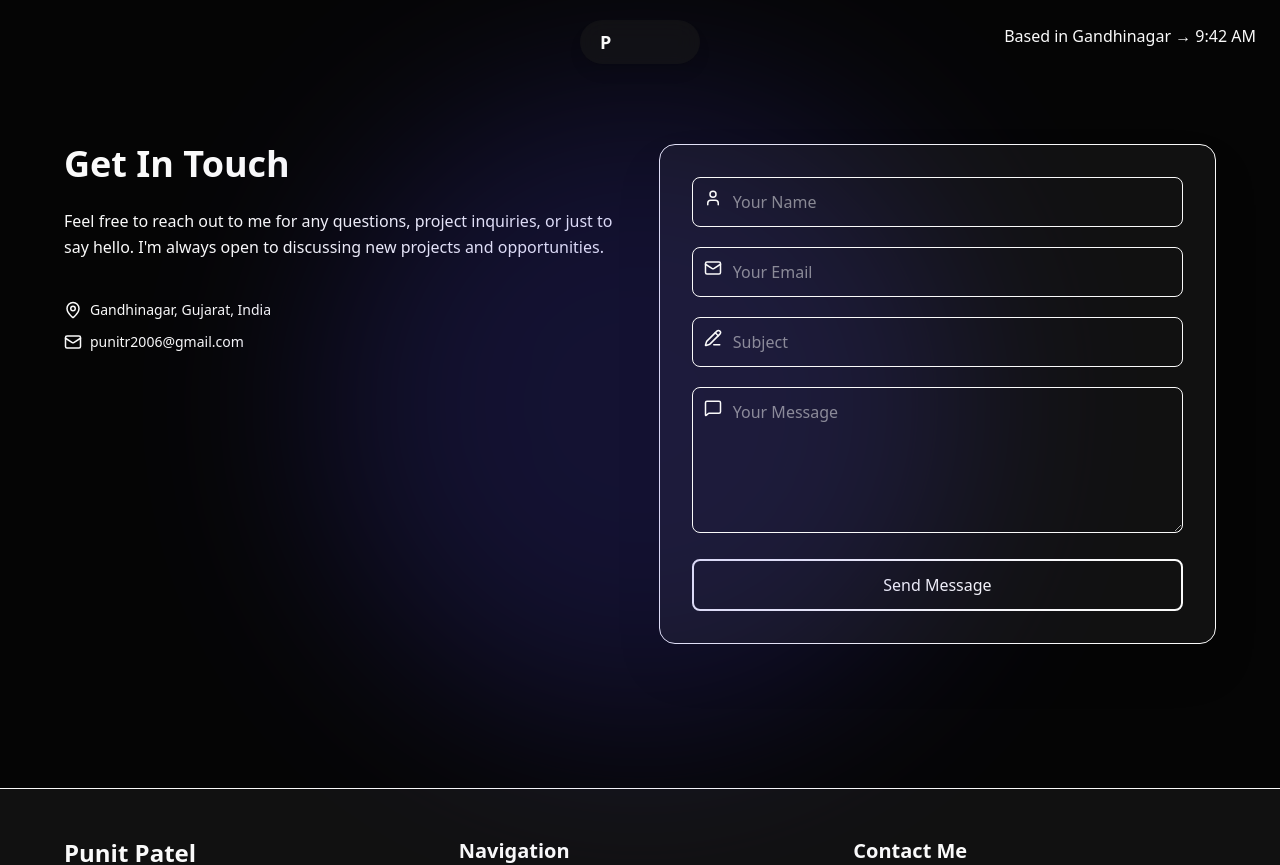
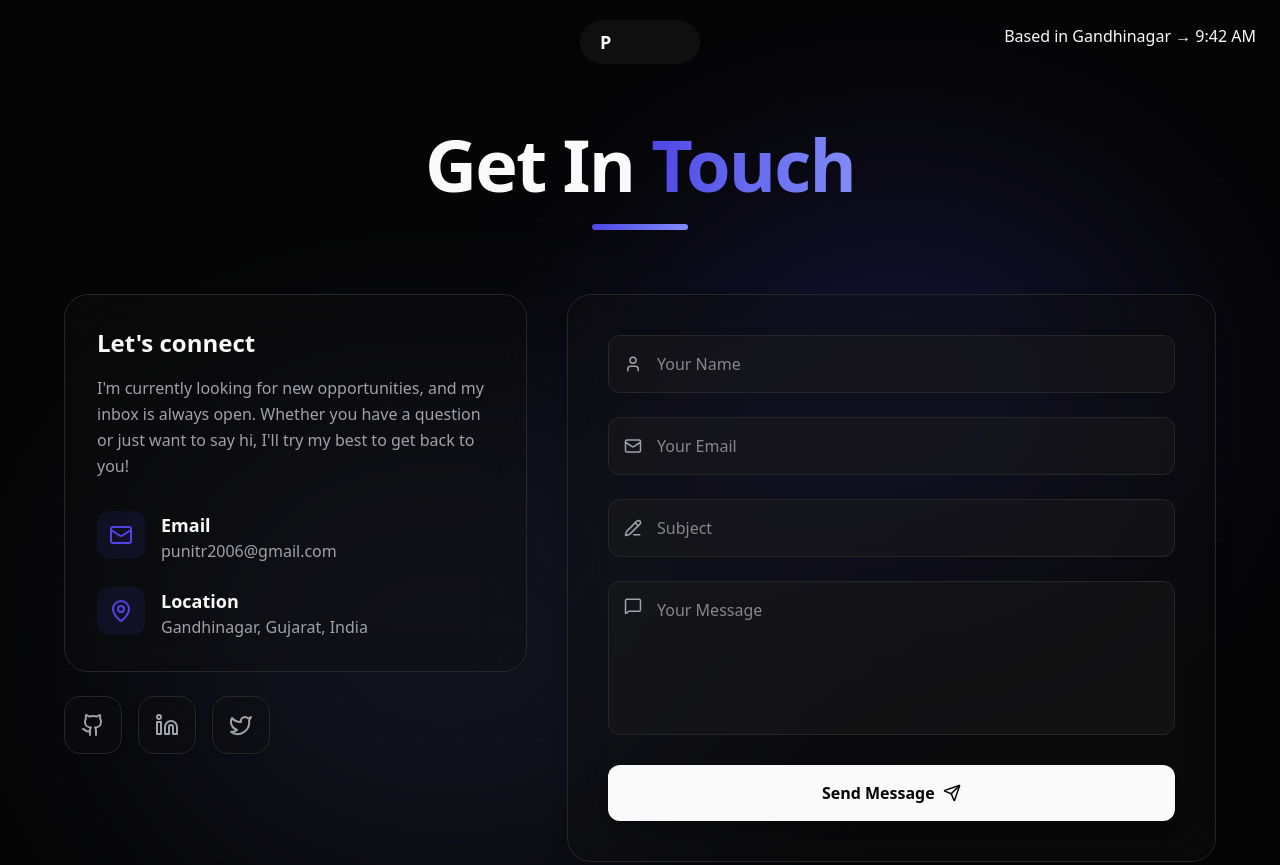
Before and after one commit to punit1703/personal-portfolio, a Next.js app: page /contact in a window 1280 px wide. Shown: the top 865 px of the page. Built offline with nearby package versions, Linux system fonts and the light colour scheme.

Commit message:
redesign contact section with premium glassmorphic bento-box UI

```diff
--- a/components/ContactForm.tsx
+++ b/components/ContactForm.tsx
@@ -1,7 +1,7 @@
 "use client";
 import React from "react";
 import { useForm, ValidationError } from "@formspree/react";
-import { Mail, MapPin, User, PencilLine, MessageSquare } from "lucide-react";
+import { Mail, MapPin, User, PencilLine, MessageSquare, CheckCircle, Github, Linkedin, Twitter, Send } from "lucide-react";
 import Link from "next/link";
 import { motion } from "framer-motion";
 
@@ -10,63 +10,129 @@ const ContactForm = React.memo(() => {
 
   if (state.succeeded) {
     return (
-      <section className="min-h-[60vh] flex flex-col justify-center items-center text-center bg-background text-foreground px-4 py-20 transition-colors">
-        <h2 className="text-3xl sm:text-4xl font-bold text-green-500 my-7">
-          🎉 Thank You!
+      <section className="relative min-h-[80vh] flex flex-col justify-center items-center text-center bg-[var(--background)] text-[var(--foreground)] px-4 overflow-hidden">
+        {/* Ambient Effects */}
+        <div className="absolute inset-0 z-0 pointer-events-none hidden md:block">
+          <div className="absolute top-1/2 left-1/2 -translate-x-1/2 -translate-y-1/2 w-[500px] h-[500px] bg-[var(--primary)] rounded-full blur-[150px] opacity-20"></div>
+          <div className="absolute inset-0 opacity-[0.02] dark:opacity-[0.04]" style={{ backgroundImage: "radial-gradient(var(--foreground) 1px, transparent 1px)", backgroundSize: "40px 40px" }}></div>
+        </div>
+
+        <motion.div
+          initial={{ opacity: 0, scale: 0.9, y: 20 }}
+          animate={{ opacity: 1, scale: 1, y: 0 }}
+          transition={{ duration: 0.6, ease: "easeOut" }}
+          className="relative z-10 bg-[var(--card)]/80 md:bg-[var(--card)]/40 backdrop-blur-none md:backdrop-blur-xl border border-[var(--border)] p-10 md:p-16 rounded-3xl shadow-2xl max-w-xl w-full flex flex-col items-center"
+        >
+          <div className="w-20 h-20 bg-[var(--primary)]/10 rounded-full flex items-center justify-center mb-6">
+            <CheckCircle className="text-[var(--primary)]" size={40} />
+          </div>
+          <h2 className="text-3xl sm:text-5xl font-black mb-4 tracking-tight">
+            Message <span className="text-transparent bg-clip-text bg-gradient-to-r from-[var(--primary)] to-[var(--accent)]">Sent!</span>
           </h2>
-        <p className="text-muted-foreground text-base sm:text-lg mb-8 max-w-lg">
-          Your message has been sent successfully. I appreciate you taking the
-          time to reach out — I&apos;ll get back to you as soon as possible.
+          <p className="text-[var(--muted-foreground)] text-base sm:text-lg mb-10 leading-relaxed">
+            Thank you for reaching out. I've received your message and will get back to you as soon as possible.
           </p>
           <Link
             href="/"
-          className="px-6 py-3 border-2 border-foreground text-foreground rounded-lg hover:bg-foreground hover:text-background transition duration-300 font-semibold"
+            className="px-8 py-4 bg-[var(--foreground)] text-[var(--background)] rounded-full hover:scale-105 transition-transform duration-300 font-bold shadow-lg"
           >
-          Back to Home
+            Return to Home
           </Link>
+        </motion.div>
       </section>
     );
   }
 
+  const containerVariants = {
+    hidden: { opacity: 0 },
+    visible: { opacity: 1, transition: { staggerChildren: 0.3 } }
+  };
+  const itemVariants = {
+    hidden: { opacity: 0, y: 40 },
+    visible: { opacity: 1, y: 0, transition: { duration: 0.8, ease: "easeOut" } }
+  };
+
   return (
-    <>
-      <div className="absolute top-20 left-1/2 -translate-x-1/2 z-0 w-[90vw] max-w-[650px] h-[650px] bg-[var(--primary)] blur-[100px] opacity-20 rounded-full pointer-events-none" />
+    <section className="relative w-full px-4 sm:px-6 py-32 bg-[var(--background)] text-[var(--foreground)] overflow-hidden min-h-screen flex items-center">
+      {/* Ambient Background Effects - Hidden on mobile to prevent lag */}
+      <div className="absolute inset-0 z-0 pointer-events-none hidden md:block">
+        <div className="absolute top-[20%] right-[10%] w-[40%] h-[40%] bg-[var(--primary)] rounded-full blur-[120px] opacity-20"></div>
+        <div className="absolute bottom-[10%] left-[10%] w-[50%] h-[50%] bg-[var(--accent)] rounded-full blur-[120px] opacity-10"></div>
+        <div className="absolute inset-0 opacity-[0.02] dark:opacity-[0.04]" style={{ backgroundImage: "radial-gradient(var(--foreground) 1px, transparent 1px)", backgroundSize: "40px 40px" }}></div>
+      </div>
 
-      <section className="w-full px-4 sm:px-6 py-36 bg-background text-foreground transition-colors">
-        <motion.div
-          initial={{ opacity: 0, y: 50 }}
+      <div className="relative z-10 max-w-6xl mx-auto w-full">
+        <div className="text-center mb-16">
+          <motion.h2
+            initial={{ opacity: 0, y: -20 }}
             whileInView={{ opacity: 1, y: 0 }}
             viewport={{ once: true }}
-          transition={{ duration: 0.8 }}
-          className="max-w-6xl mx-auto flex flex-col md:flex-row gap-10"
+            className="font-black text-5xl md:text-7xl tracking-tight mb-6"
           >
-          {/* Info Section */}
-          <div className="md:w-1/2 space-y-6">
-            <h2 className="text-3xl sm:text-4xl font-bold">Get In Touch</h2>
-            <p className="text-muted-foreground leading-relaxed text-sm sm:text-base">
-              Feel free to reach out to me for any questions, project inquiries,
-              or just to say hello. I&apos;m always open to discussing new projects
-              and opportunities.
+            Get In <span className="text-transparent bg-clip-text bg-gradient-to-r from-[var(--primary)] to-[var(--accent)]">Touch</span>
+          </motion.h2>
+          <motion.div
+            initial={{ opacity: 0, scale: 0.5 }}
+            whileInView={{ opacity: 1, scale: 1 }}
+            viewport={{ once: true }}
+            className="w-24 h-1.5 bg-gradient-to-r from-[var(--primary)] to-[var(--accent)] mx-auto rounded-full opacity-80"
+          ></motion.div>
+        </div>
+
+        <motion.div
+          variants={containerVariants}
+          initial="hidden"
+          whileInView="visible"
+          viewport={{ once: true, margin: "-100px" }}
+          className="flex flex-col md:flex-row gap-10"
+        >
+          {/* Info Section (Left) */}
+          <div className="md:w-5/12 space-y-6">
+            <motion.div variants={itemVariants} className="bg-[var(--card)]/80 md:bg-[var(--card)]/40 backdrop-blur-none md:backdrop-blur-xl border border-[var(--border)] p-8 rounded-3xl hover:border-[var(--primary)]/50 transition-colors duration-500 will-change-transform">
+              <h3 className="text-2xl font-bold mb-4">Let's connect</h3>
+              <p className="text-[var(--muted-foreground)] leading-relaxed mb-8">
+                I'm currently looking for new opportunities, and my inbox is always open. Whether you have a question or just want to say hi, I'll try my best to get back to you!
               </p>
 
-            <div className="space-y-3 pt-4">
-              <div className="flex items-center gap-2">
-                <MapPin className="text-primary" size={18} />
-                <span className="text-muted-foreground text-sm">
-                  Gandhinagar, Gujarat, India
-                </span>
+              <div className="space-y-6">
+                <div className="flex items-start gap-4">
+                  <div className="p-3 bg-[var(--primary)]/10 text-[var(--primary)] rounded-xl">
+                    <Mail size={24} />
                   </div>
-              <div className="flex items-center gap-2">
-                <Mail className="text-primary" size={18} />
-                <span className="text-muted-foreground text-sm">
-                  punitr2006@gmail.com
-                </span>
+                  <div>
+                    <h4 className="font-semibold text-lg">Email</h4>
+                    <p className="text-[var(--muted-foreground)]">punitr2006@gmail.com</p>
+                  </div>
+                </div>
+                <div className="flex items-start gap-4">
+                  <div className="p-3 bg-[var(--primary)]/10 text-[var(--primary)] rounded-xl">
+                    <MapPin size={24} />
+                  </div>
+                  <div>
+                    <h4 className="font-semibold text-lg">Location</h4>
+                    <p className="text-[var(--muted-foreground)]">Gandhinagar, Gujarat, India</p>
                   </div>
                 </div>
               </div>
+            </motion.div>
 
-          <div className="md:w-1/2 bg-[var(--card)] border border-border p-6 sm:p-8 rounded-2xl shadow-2xl transition-colors">
-            <form onSubmit={handleSubmit} className="space-y-4 sm:space-y-5">
+            <motion.div variants={itemVariants} className="flex gap-4 will-change-transform">
+              <a href="https://github.com/punit1703" target="_blank" rel="noopener noreferrer" className="p-4 bg-[var(--card)]/80 md:bg-[var(--card)]/40 backdrop-blur-none md:backdrop-blur-xl border border-[var(--border)] rounded-2xl text-[var(--muted-foreground)] hover:text-[var(--primary)] hover:border-[var(--primary)]/50 transition-all duration-300 hover:-translate-y-1 shadow-sm">
+                <Github size={24} />
+              </a>
+              <a href="#" className="p-4 bg-[var(--card)]/80 md:bg-[var(--card)]/40 backdrop-blur-none md:backdrop-blur-xl border border-[var(--border)] rounded-2xl text-[var(--muted-foreground)] hover:text-[var(--primary)] hover:border-[var(--primary)]/50 transition-all duration-300 hover:-translate-y-1 shadow-sm">
+                <Linkedin size={24} />
+              </a>
+              <a href="#" className="p-4 bg-[var(--card)]/80 md:bg-[var(--card)]/40 backdrop-blur-none md:backdrop-blur-xl border border-[var(--border)] rounded-2xl text-[var(--muted-foreground)] hover:text-[var(--primary)] hover:border-[var(--primary)]/50 transition-all duration-300 hover:-translate-y-1 shadow-sm">
+                <Twitter size={24} />
+              </a>
+            </motion.div>
+          </div>
+
+          {/* Form Section (Right) */}
+          <motion.div variants={itemVariants} className="md:w-7/12 will-change-transform">
+            <div className="bg-[var(--card)]/80 md:bg-[var(--card)]/40 backdrop-blur-none md:backdrop-blur-xl border border-[var(--border)] p-8 sm:p-10 rounded-3xl shadow-xl hover:shadow-2xl hover:border-[var(--primary)]/30 transition-all duration-500">
+              <form onSubmit={handleSubmit} className="space-y-6">
                 <InputField
                   icon={<User size={18} />}
                   id="name"
@@ -76,6 +142,7 @@ const ContactForm = React.memo(() => {
                   required
                 />
 
+                <div>
                   <InputField
                     icon={<Mail size={18} />}
                     id="email"
@@ -88,8 +155,9 @@ const ContactForm = React.memo(() => {
                     prefix="Email"
                     field="email"
                     errors={state.errors}
-                className="text-red-500 text-sm"
+                    className="text-red-500 text-sm mt-1 ml-2"
                   />
+                </div>
 
                 <InputField
                   icon={<PencilLine size={18} />}
@@ -100,8 +168,8 @@ const ContactForm = React.memo(() => {
                   required
                 />
 
-              <div className="relative">
-                <div className="absolute left-3 top-3 text-muted-foreground">
+                <div className="relative group">
+                  <div className="absolute left-4 top-4 text-[var(--muted-foreground)] group-focus-within:text-[var(--primary)] transition-colors">
                     <MessageSquare size={18} />
                   </div>
                   <textarea
@@ -110,30 +178,31 @@ const ContactForm = React.memo(() => {
                     placeholder="Your Message"
                     rows={5}
                     required
-                  className="w-full pl-10 pr-4 py-3 rounded-lg bg-muted text-foreground border border-border focus:outline-none focus:ring-2 focus:ring-primary"
+                    className="w-full pl-12 pr-4 py-4 rounded-xl bg-[var(--muted)]/50 text-[var(--foreground)] border border-[var(--border)] focus:bg-[var(--background)] focus:outline-none focus:border-[var(--primary)]/50 focus:ring-1 focus:ring-[var(--primary)]/50 transition-all resize-none"
                   />
                   <ValidationError
                     prefix="Message"
                     field="message"
                     errors={state.errors}
-                  className="text-red-500 text-sm"
+                    className="text-red-500 text-sm mt-1 ml-2"
                   />
                 </div>
 
                 <button
                   type="submit"
                   disabled={state.submitting}
-                className="w-full border-2 border-[var(--foreground)] text-[var(--foreground)] hover:bg-[var(--foreground)] hover:text-[var(--background)]  font-medium py-3 rounded-lg transition duration-300"
+                  className="group relative w-full flex items-center justify-center gap-2 bg-[var(--foreground)] text-[var(--background)] font-bold py-4 rounded-xl transition duration-300 hover:scale-[1.02] shadow-lg disabled:opacity-70 disabled:hover:scale-100 overflow-hidden"
                 >
+                  <div className="absolute inset-0 bg-gradient-to-r from-[var(--primary)] to-[var(--accent)] opacity-0 group-hover:opacity-10 transition-opacity duration-300"></div>
                   {state.submitting ? "Sending..." : "Send Message"}
+                  {!state.submitting && <Send size={18} className="group-hover:translate-x-1 group-hover:-translate-y-1 transition-transform duration-300" />}
                 </button>
               </form>
             </div>
           </motion.div>
+        </motion.div>
+      </div>
     </section>
-
-      <hr className="bg-border" />
-    </>
   );
 });
 
@@ -159,15 +228,15 @@ function InputField({
   required = false,
 }: InputFieldProps) {
   return (
-    <div className="relative">
-      <div className="absolute left-3 top-3 text-muted-foreground">{icon}</div>
+    <div className="relative group">
+      <div className="absolute left-4 top-1/2 -translate-y-1/2 text-[var(--muted-foreground)] group-focus-within:text-[var(--primary)] transition-colors">{icon}</div>
       <input
         id={id}
         type={type}
         name={name}
         placeholder={placeholder}
         required={required}
-        className="w-full pl-10 pr-4 py-3 rounded-lg bg-muted text-foreground border border-border focus:outline-none focus:ring-2 focus:ring-primary transition-colors"
+        className="w-full pl-12 pr-4 py-4 rounded-xl bg-[var(--muted)]/50 text-[var(--foreground)] border border-[var(--border)] focus:bg-[var(--background)] focus:outline-none focus:border-[var(--primary)]/50 focus:ring-1 focus:ring-[var(--primary)]/50 transition-all"
       />
     </div>
   );
--- a/components/about.tsx
+++ b/components/about.tsx
@@ -16,14 +16,14 @@ const containerVariants = {
   visible: {
     opacity: 1,
     transition: {
-      staggerChildren: 0.15,
+      staggerChildren: 0.4,
     },
   },
 };
 
 const itemVariants = {
-  hidden: { opacity: 0, y: 30 },
-  visible: { opacity: 1, y: 0, transition: { duration: 0.6, ease: "easeOut" } },
+  hidden: { opacity: 0, y: 40 },
+  visible: { opacity: 1, y: 0, transition: { duration: 0.8, ease: "easeOut" } },
 };
 
 const About = () => {
@@ -103,7 +103,7 @@ const About = () => {
               {skills.map((skill, i) => (
                 <span
                   key={i}
-                  className="bg-[var(--background)]/80 backdrop-blur-sm text-[var(--foreground)] px-4 py-2 rounded-xl text-sm font-medium border border-[var(--border)] hover:border-[var(--primary)] hover:text-[var(--primary)] hover:bg-[var(--primary)]/10 transition-all duration-300 cursor-default shadow-sm"
+                  className="bg-[var(--background)]/90 text-[var(--foreground)] px-4 py-2 rounded-xl text-sm font-medium border border-[var(--border)] hover:border-[var(--primary)] hover:text-[var(--primary)] hover:bg-[var(--primary)]/10 transition-all duration-300 cursor-default shadow-sm"
                 >
                   {skill}
                 </span>
```
Lines whose indentation alone changed are shown as unchanged.
